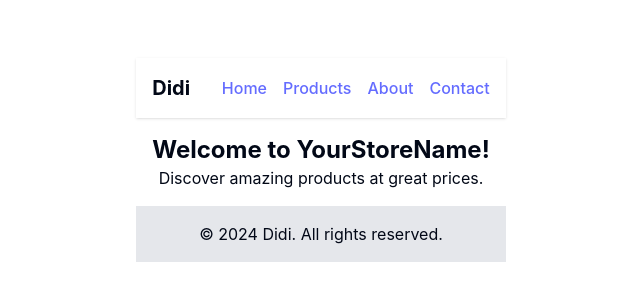
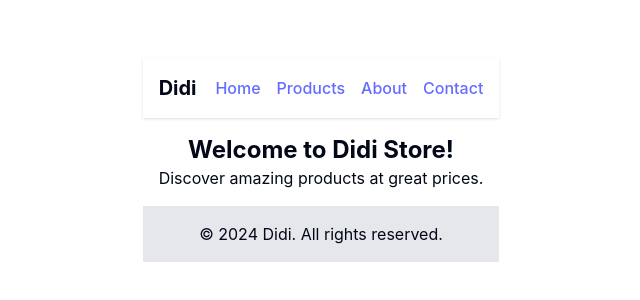
Before and after one commit to didemdemir11/eCommerceProject, a React app in the folder e-commerce-app/: page / in a window 1280 px wide. Shown: the part 240-540 px from the top of the page, without its empty margins (319-959 px from the left). Built offline with nearby package versions, Linux system fonts and the light colour scheme; the HTML template or start-up script is replaced by a standard one; what shadcn-ui would draw is missing.

Commit message:
add shop pages to layout

```diff
--- a/e-commerce-app/src/pages/HomePage.jsx
+++ b/e-commerce-app/src/pages/HomePage.jsx
@@ -3,7 +3,7 @@
 const HomePage = () => {
   return (
     <div>
-      <h1 className="text-2xl font-bold">Welcome to YourStoreName!</h1>
+      <h1 className="text-2xl font-bold">Welcome to Didi Store!</h1>
       <p>Discover amazing products at great prices.</p>
       {/* Add more content like featured products, banners, etc. */}
     </div>
```
Also changed, not shown: e-commerce-app/src/pages/ShopPages.jsx (added).
